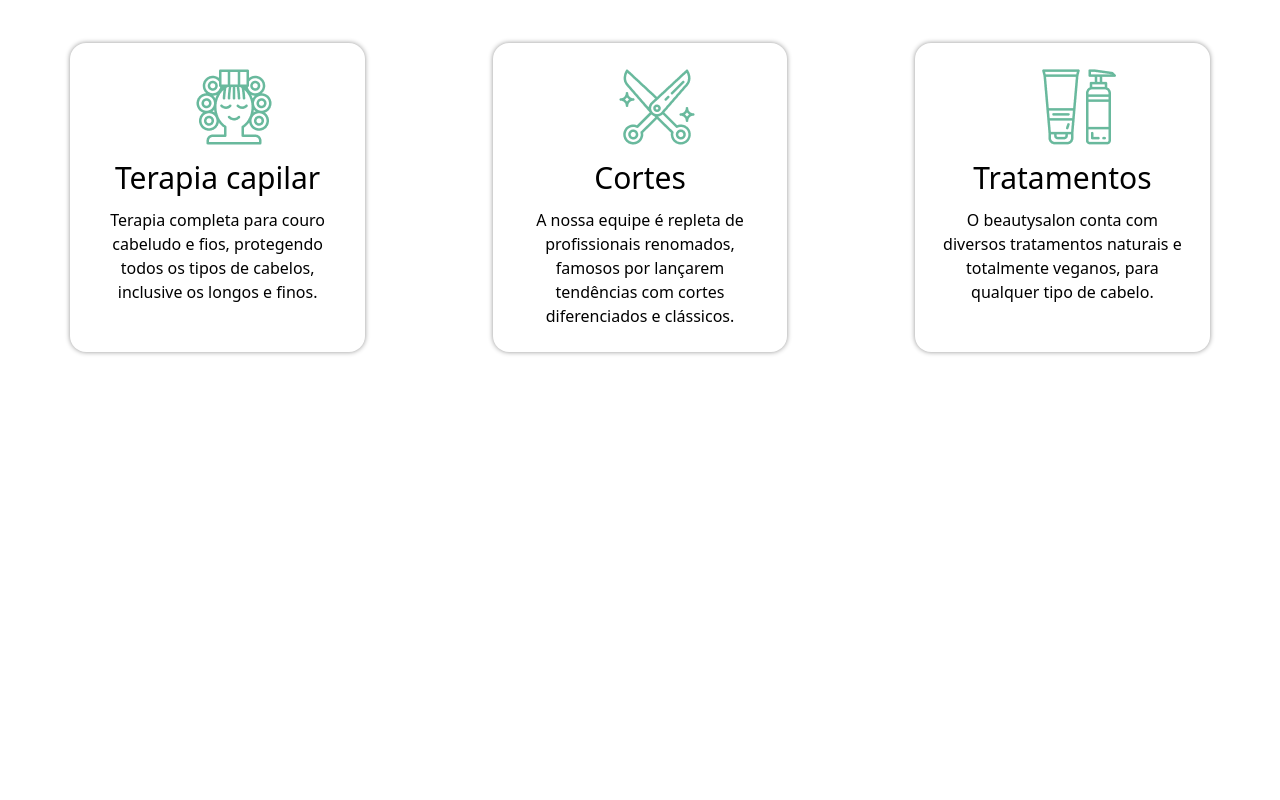
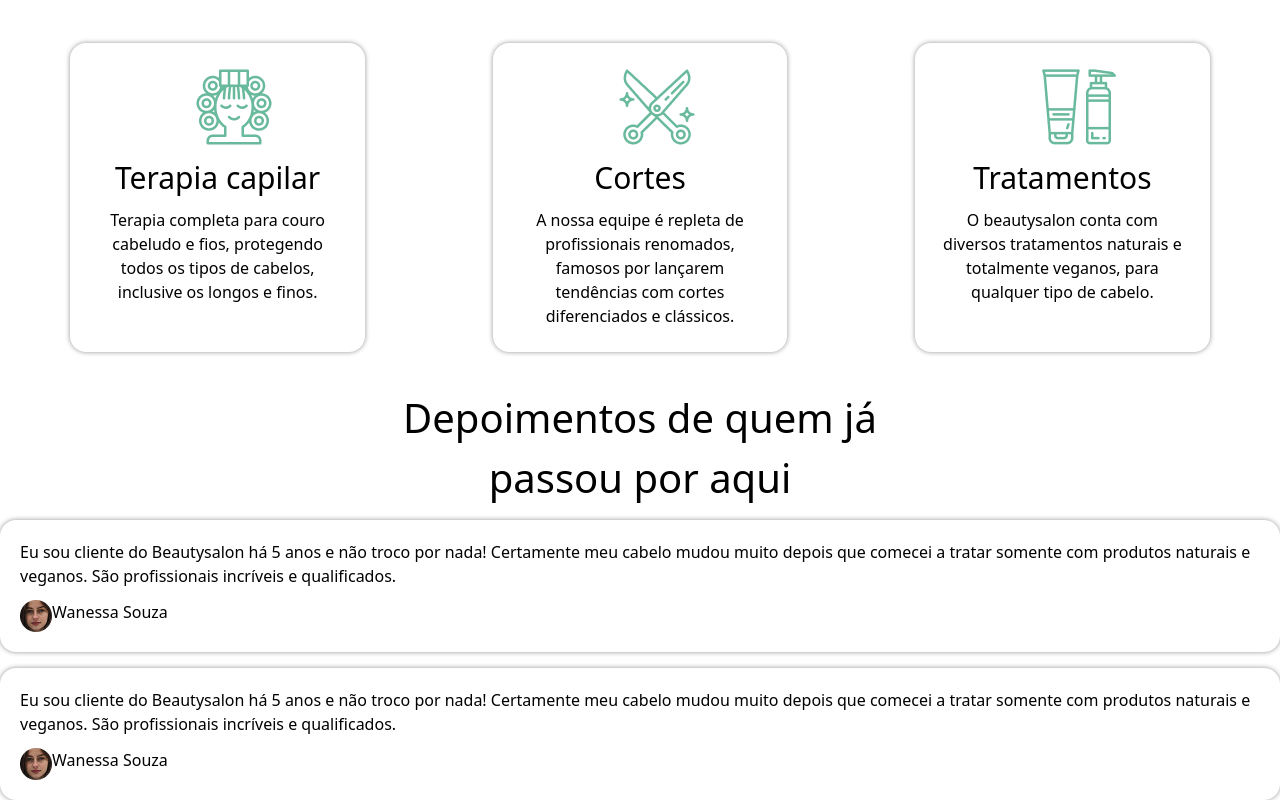
Before and after one commit to muhammadzoirov40-crypto/tayving--2, a website: page index.html in a window 1280 px wide. Shown: the part 1328-2128 px from the top of the page. Before the commit the page ends 1704 px from the top, so only its background shows below. Drawn offline with Linux system fonts and the light colour scheme.

Commit message:
Depoimentos de quem já

```diff
--- a/index.html
+++ b/index.html
@@ -76,8 +76,7 @@
     </div>
 
     <div class="lg:mt-10 lg:flex lg:text-center lg:gap-20 lg:justify-center text-center">
-        <div style="box-shadow: 0px 0px 5px rgb(146, 146, 146);"
-        class="lg:w-[23%] p-6 rounded-2xl m-6">
+        <div style="box-shadow: 0px 0px 5px rgb(146, 146, 146);" class="lg:w-[23%] p-6 rounded-2xl m-6">
             <img src="img/Icon (1).png" alt="" class="ml-25">
             <h1 class="text-[30px] my-2">Terapia capilar</h1>
             <p class="">Terapia completa para couro cabeludo e fios, protegendo todos os tipos de cabelos, inclusive os
@@ -96,6 +95,27 @@
                 de cabelo.</p>
         </div>
     </div>
+    <h1 class="lg:text-[40px] text-[30px] mt-3 text-center">Depoimentos de quem já <br> passou por aqui</h1>
+    <div class="lg-flex lg-gap-20 lg-px-20 mt-3">
+        <div style="box-shadow: 0px 0px 5px rgb(146, 146, 146);" class="p-5 rounded-2xl mb-4">
+            <p class=""> Eu sou cliente do Beautysalon há 5 anos e não troco por nada! Certamente meu cabelo mudou muito
+                depois que comecei a tratar somente com produtos naturais e veganos. São profissionais incríveis e
+                qualificados. </p>
+                <div class="flex mt-3">
+                    <img src="./img/Img (3).png" alt="" class="">
+                    <h1 class="">Wanessa Souza</h1>
+                </div>
+        </div>
+        <div style="box-shadow: 0px 0px 5px rgb(146, 146, 146);" aria-colcount="" class="p-5 rounded-2xl ">
+            <p class=""> Eu sou cliente do Beautysalon há 5 anos e não troco por nada! Certamente meu cabelo mudou muito
+                depois que comecei a tratar somente com produtos naturais e veganos. São profissionais incríveis e
+                qualificados. </p>
+                <div class="flex mt-3">
+                    <img src="./img/Img (3).png" alt="" class="">
+                    <h1 class="">Wanessa Souza</h1>
+                </div>
+        </div>
+    </div>
 
 </body>
 
```
Also changed, not shown: img/Img (3).png (added), src/output.css.
